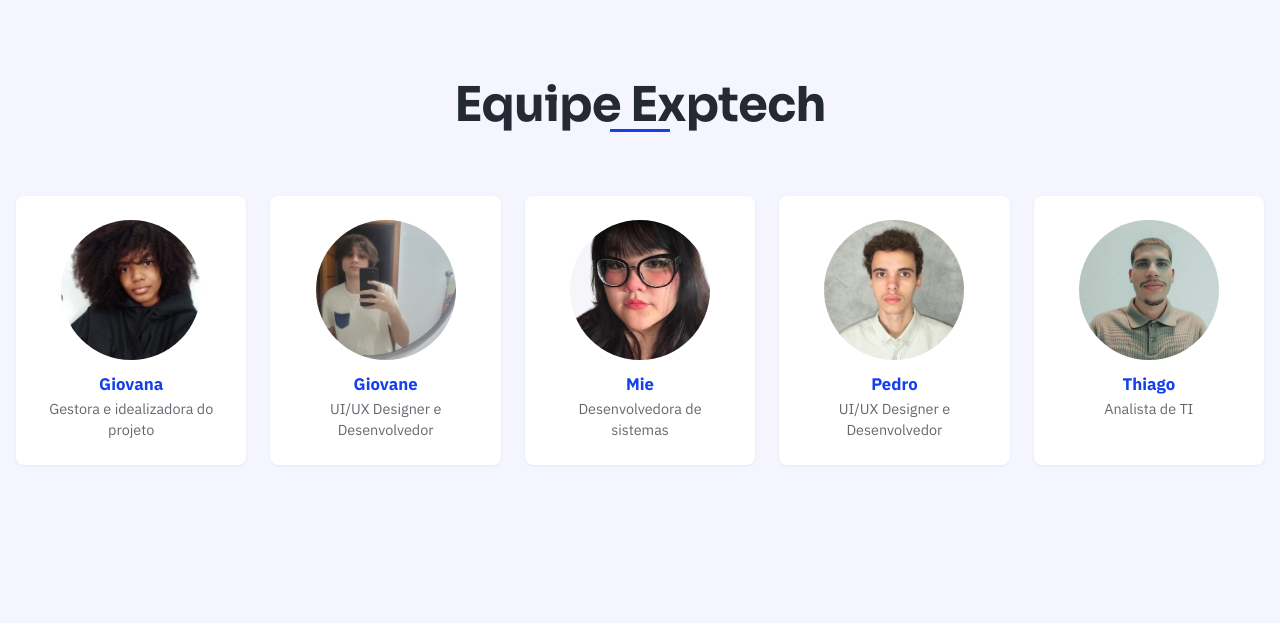
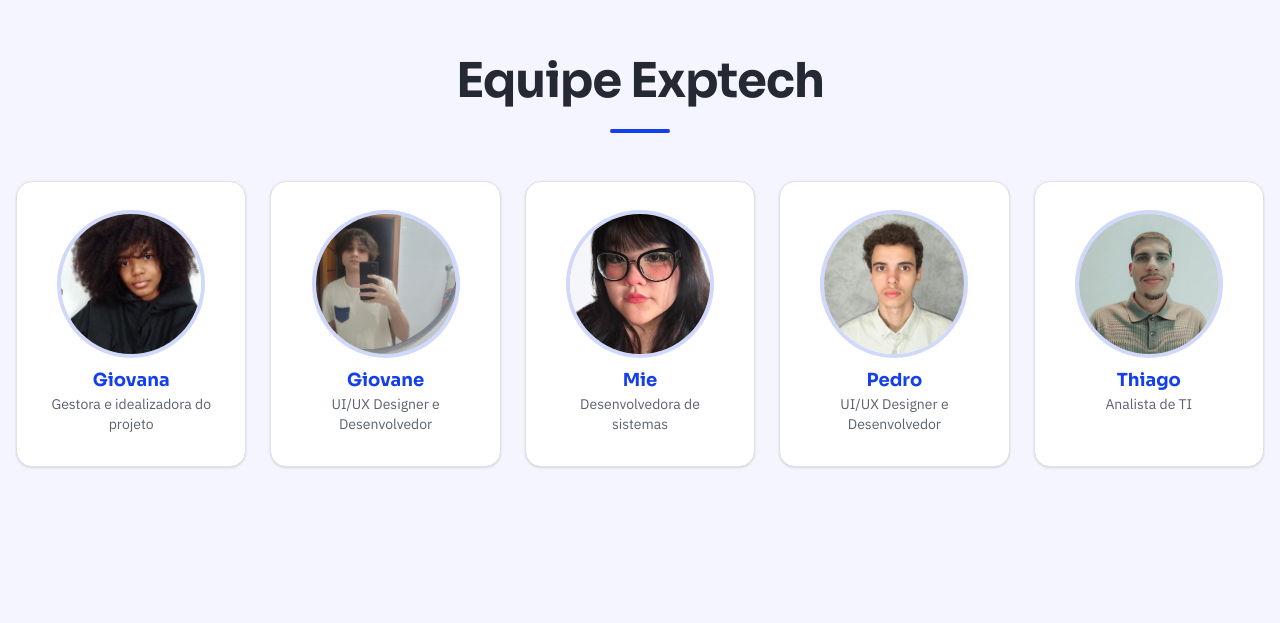
Before and after one commit to pedrossquillante/sprint4-webdev-front, a Next.js app: page / in a window 1280 px wide. Shown: the part 3557-4180 px from the top of the page. Built offline with nearby package versions, Linux system fonts and the light colour scheme.

Commit message:
layout centralizado e acessibilidade da seção Equipe

```diff
--- a/components/Equipe.js
+++ b/components/Equipe.js
@@ -30,30 +30,31 @@ export default function Equipe() {
   ];
 
   return (
-    <section className="max-w-330 mx-auto px-4 pt-30 pb-32" id="nossaequipe">
-      <h2 className="text-5xl font-bold tracking-[-0.02em] text-center mb-8 pb-8 relative after:content-[''] after:block after:w-[60px] after:h-[3px] after:bg-primaria after:mx-auto">
+    <section className="max-w-330 mx-auto px-4 py-16 lg:py-24 scroll-mt-20 lg:scroll-mt-24" id="nossaequipe">
+      <h2 className="titulo-secao">
         Equipe Exptech
       </h2>
 
-      <ul className="grid grid-cols-1 gap-6 list-none md:grid-cols-3 lg:grid-cols-5">
+      <ul role="list" className="flex flex-wrap justify-center gap-4 md:gap-6 list-none">
         {membros.map((membro) => (
           <li
             key={membro.nome}
-            className="bg-fundo-secundaria p-6 rounded-lg text-center shadow-[0_1px_3px_rgba(0,0,0,0.06)] transition-[transform,box-shadow] duration-300 hover:-translate-y-1 hover:shadow-[0_8px_20px_rgba(0,0,0,0.1)]"
+            className="card text-center w-[calc(50%_-_0.5rem)] md:w-[calc((100%_-_3rem)_/_3)] lg:w-[calc((100%_-_6rem)_/_5)]"
             >
               <figure className="flex flex-col gap-3">
               <Image
                 src={membro.img}
-                alt={`Imagem de ${membro.nome}`}
+                alt=""
                 width={200}
                 height={200}
-                className="rounded-full aspect-square object-cover max-w-[140px] mx-auto"
+                sizes="140px"
+                className="w-full max-w-35 aspect-square rounded-full object-cover mx-auto ring-4 ring-destaque/20"
               />
-              <figcaption className="flex flex-col text-texto">
-                <span className="font-bold text-primaria text-[1.05rem]">
+              <figcaption className="flex flex-col">
+                <span className="font-titulo font-bold text-lg text-destaque">
                   {membro.nome}
                 </span>
-                <span className="text-[0.9rem] opacity-70">
+                <span className="text-sm text-texto-suave">
                   {membro.cargo}
                 </span>
               </figcaption>
```
